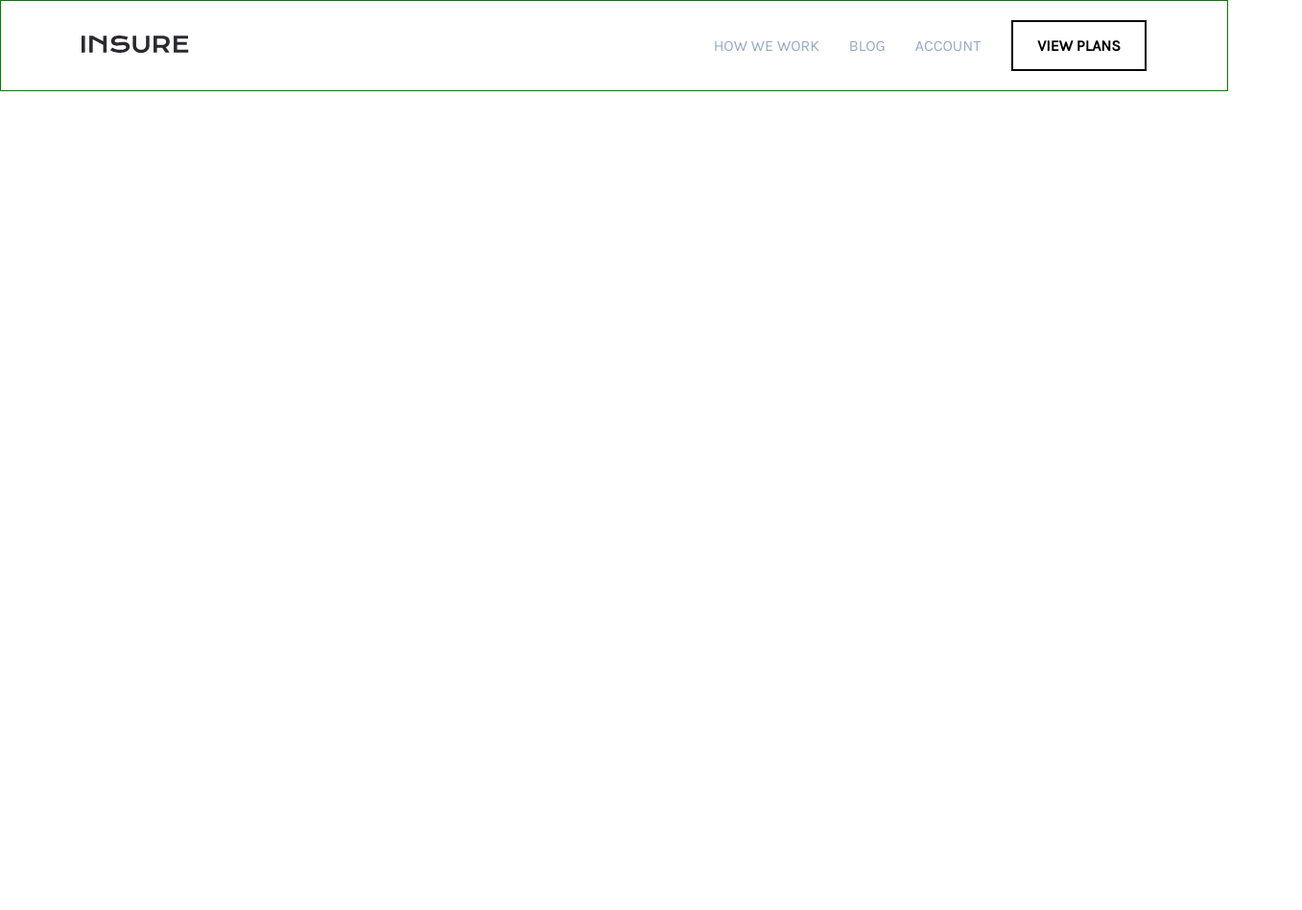
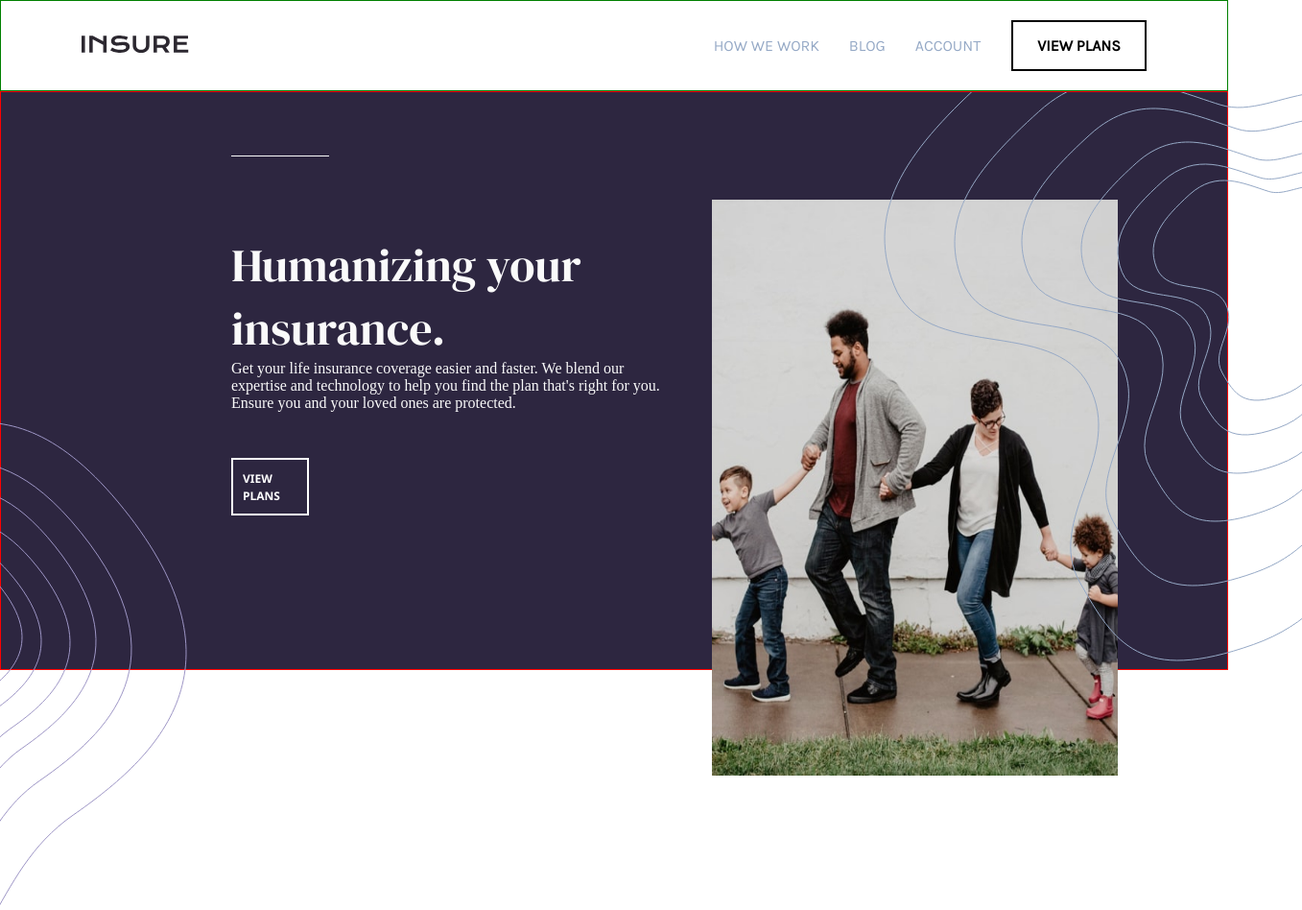
Before and after one commit to josh-boat365/insure-landing-page, a plain HTML site: page index.html in a window 1280 px wide. Shown: the whole page at 96% size, 1357 px wide, since content can reach past the window. Before the commit the page ends 800 px from the top, so only its background shows below. Drawn offline with Linux system fonts and the light colour scheme.

Commit message:
update added site-title some images and text for the site into. josh

```diff
--- a/index.html
+++ b/index.html
@@ -20,6 +20,8 @@
 
     <link rel="preconnect" href="https://fonts.gstatic.com">
     <link href="https://fonts.googleapis.com/css2?family=Karla&display=swap" rel="stylesheet">
+    <link rel="preconnect" href="https://fonts.gstatic.com">
+<link href="https://fonts.googleapis.com/css2?family=DM+Serif+Display&display=swap" rel="stylesheet">
 
 </head>
 
@@ -44,6 +46,35 @@
             </div>
         </nav>
     </header>
+    <main>
+        <section class="site-content">
+            <div class="bg">
+                 <div class="style-border">&nbsp;&nbsp;&nbsp;</div>
+                <div class="container">
+                    <span class="content-header">
+                        Humanizing
+                    </span>
+                    <span class="content-header wrap">
+                        your insurance.
+                    </span>
+
+                    <p>
+                    Get your life insurance coverage easier and faster. We blend our expertise and technology to help you find the plan that's right for you. Ensure you and your loved ones are protected.
+                    </p>
+                    <div class="btn">
+                        <a href="#">VIEW PLANS</a>
+                    </div>
+                </div>
+            </div>
+            <img src="./images/image-intro-desktop.jpg" alt="site-title-image" id="site-title-img">
+             <div id="svg-left">
+                    <img src="./images/bg-pattern-intro-left-desktop.svg" alt="">
+                </div>
+                <div id="svg-right">
+                    <img src="./images/bg-pattern-intro-right-desktop.svg" alt="">
+                </div>
+        </section>
+    </main>
 
 
     <!-- Humanizing your insurance.
--- a/style/style.css
+++ b/style/style.css
@@ -1,3 +1,4 @@
+/*Global Elements*/
 :root {
     /* primary colors */
     --DarkViolet: hsl(256, 26%, 20%);
@@ -7,14 +8,25 @@
     --DarkGrayishViolet: hsl(273, 4%, 51%);
     --VeryLightGray: hsl(0, 0%, 98%);
 }
-
+/*End of Global Elements*/
+/*Global Selectors*/
 * {
     margin: 0;
     padding: 0;
     box-sizing: border-box;
     font-size: 16px;
 }
+a{
+    text-decoration: none;
 
+}
+.content-header{
+    font-family: 'DM Serif Display', serif;
+    font-size: 3rem;
+    font-weight: 400;
+}
+/*End of Global Selectors*/
+/*Navigation Bar*/
 .header {
     border: 1px solid green;
 }
@@ -43,7 +55,10 @@
     margin-right: 32px;
     text-transform: uppercase;
 }
-
+ .button:hover{
+    background-color: black;
+    color: white;
+    }
 .header nav .rhs .links a:not(:last-child) {
     margin-right: 27px;
 }
@@ -58,3 +73,61 @@
     color: black;
     font-weight: 700;
 }
+/*End of Navigation Bar*/
+/*Site Title*/
+ .bg{
+     background-color: var(--DarkViolet);
+    border: solid 1px red;
+}
+.style-border{
+    border-bottom: solid 1px var(--VeryLightGray);
+    width: 8%;
+    margin: 3rem 0rem 5rem 15rem;
+
+}
+.container{
+    margin: 5rem 0rem 10rem 15rem;
+    color: var(--VeryLightGray);
+    width: 35%;
+}
+#site-title-img{
+    position: absolute;
+    top: 26%;
+    left: 58%;
+    height: 75%;
+    width: 33%;
+}
+#svg-left{
+    position: absolute;
+    top: 55%;
+    left: 0%;
+}
+
+#svg-right{
+    position: absolute;
+    top: 12%;
+    right: -6%;
+    height: 20%;
+}
+.btn{
+    margin-top: 3rem;
+    background: transparent;
+    padding: 10px;
+    width: 18%;
+    border: solid 2px white;
+}
+.btn:hover{
+    background-color: white;
+
+}
+.btn a:hover{
+    color: black;
+}
+.btn a{
+    font-weight: 700;
+    font-family: 'Segoe UI', Tahoma, Geneva, Verdana, sans-serif;
+    font-size: 12px;
+    color: white;
+
+}
+/*End of Site Title*/
```
